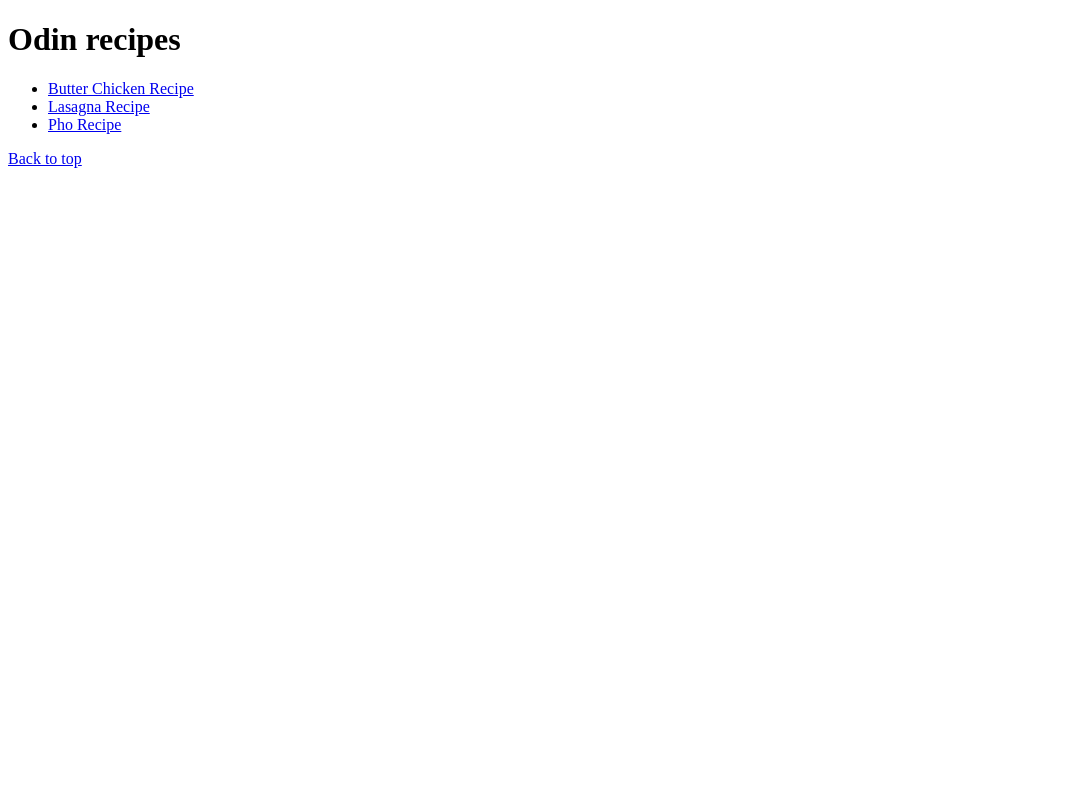
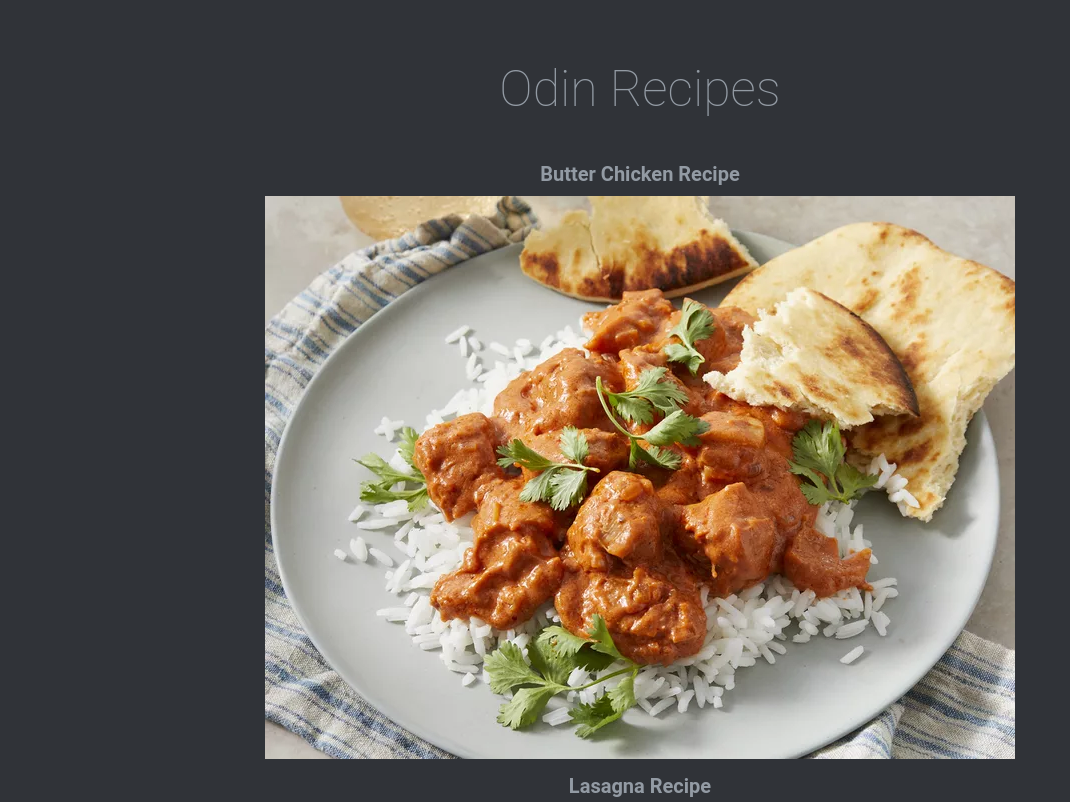
Before and after one commit to CobiDion/odin-recipes, a plain HTML site: page index.html in a window 1280 px wide. Shown: the top 802 px of the page, without its empty margins (0-1070 px from the left). Drawn offline with Linux system fonts and the light colour scheme.

Commit message:
Add styling with css

```diff
--- a/index.html
+++ b/index.html
@@ -4,24 +4,45 @@
     <meta charset="UTF-8">
     <meta name="viewport" content="width=device-width, initial-scale=1.0">
     <title>Recipes</title>
+    <link rel="stylesheet" href="styles.css">
 </head>
-<body>
-    <h1>
-        Odin recipes
+<body class="body">
+    <h1 class="header">
+        Odin Recipes
     </h1>
-    <ul>
-        <li>
+    <ul class="list">
+        <li class="list-item">
+            <a href="recipes/butter-chicken.html" rel="noreferrer noopener">
+                <span>Butter Chicken Recipe</span>
+            </a>
+        </li>
+        <a href="recipes/butter-chicken.html"><img src="images/butter-chicken.webp" alt="Butter Chicken"></a>
+        <li class="list-item">
+            <a href="recipes/lasagna.html" rel="noopener noreferrer">
+                <span>Lasagna Recipe</span>
+            </a>
+        </li>
+        <a href="recipes/lasagna.html"><img src="images/lasagna.webp" alt="Lasagna"></a>
+        <li class="list-item">
+            <a href="recipes/pho.html" rel="noopener noreferrer">
+
+                <span>Chicken Pho Recipe</span>
+            </a>
+        </li>
+        <a href="recipes/pho.html"><img src="images/chicken-pho.webp" alt="Chicken Pho"></a>
+    </ul>
+
+    <!-- <ul class="list">
+        <li class="list-item">
             <a href="recipes/butter-chicken.html" rel="noreferrer noopener">Butter Chicken Recipe</a>
         </li>
-        <li>
+        <li class="list-item">
             <a href="recipes/lasagna.html" rel="noopener noreferrer">Lasagna Recipe</a>
         </li>
-        <li>
+        <li class="list-item">
             <a href="recipes/pho.html" rel="noopener noreferrer">Pho Recipe</a>
         </li>
-    </ul>
-    <a href="index.html">Back to top</a>
-
-
+    </ul> -->
+    <a class="light" href="index.html">Back to top</a>
 </body>
 </html>
--- /dev/null
+++ b/styles.css
@@ -0,0 +1,56 @@
+.body {
+    background-color: rgb(48, 51, 56);
+}
+
+.header {
+    text-align: center;
+    margin-top: 60px;
+    font-family: "Roboto", sans-serif;
+    color: rgb(147,155,164);
+    font-weight: 100;
+    font-size: 50px;
+}
+
+.list {
+    text-align: center;
+    font-family: "Roboto", sans-serif;
+    font-weight: 100;
+    font-size: 20px;
+    list-style: none;
+    padding: 0;
+    margin: 0;
+}
+
+.img {
+    height: auto;
+    width: auto;
+    /* vertical-align: middle; */
+    display: block; /* Ensure the image is treated as a block-level element */
+    margin: 0 auto; /* Center the image horizontally */
+}
+
+.list-item {
+    padding: 10px 0;
+}
+
+.list-item a {
+    text-align: center;
+    color: rgb(147,155,164);
+    text-decoration: none;
+    font-weight: bold; /* Make the text bold */
+    transition: color 0.3s ease; /* Smooth transition for color change */
+}
+
+.list-item a:hover {
+    color: rgb(120, 130, 140); /* Change color on hover */
+}
+
+.light {
+    text-align: start;
+    font-size: 16px;
+    font-family: "Roboto", sans-serif;
+    color: rgb(147,155,164); /* Fix color value */
+    font-weight: 100;
+    padding: 0;
+    margin: 0;
+}
```
Also changed, not shown: recipes/butter-chicken.html (+9 -5 lines), recipes/lasagna.html (+9 -6 lines), recipes/pho.html (+10 -8 lines).
